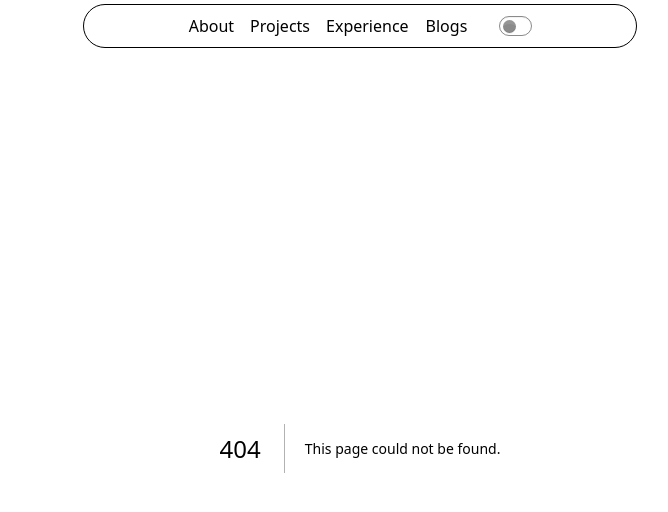
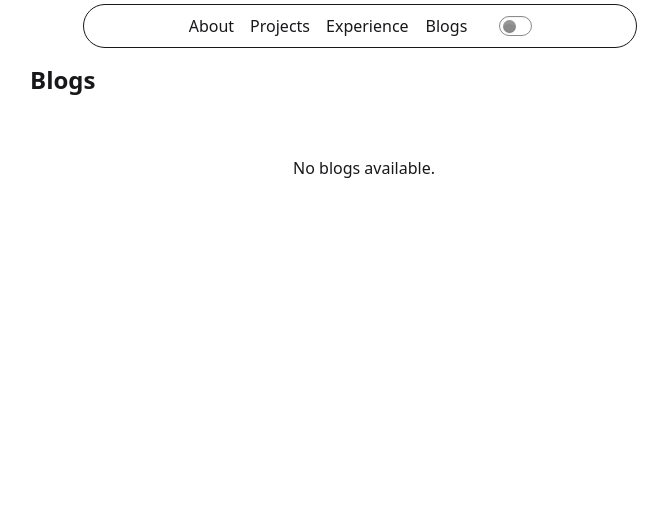
Before and after one commit to sachinbhujel/sachinbhujel.github.io, a Next.js app: page /blogs in a window 1280 px wide. Before the commit this address had no page. Shown: the top 512 px of the page, without its empty margins (280-948 px from the left). Built offline with nearby package versions, Linux system fonts and the light colour scheme; a web font is replaced by a local one.

Commit message:
Blogs Page Added

```diff
--- a/package.json
+++ b/package.json
@@ -14,7 +14,6 @@
     "react-dom": "19.1.0"
   },
   "devDependencies": {
-    "@netlify/plugin-nextjs": "^5.12.0",
     "@tailwindcss/postcss": "^4",
     "daisyui": "^5.0.50",
     "tailwindcss": "^4"
--- /dev/null
+++ b/src/app/blogs/layout.js
@@ -0,0 +1,6 @@
+export default function RootLayout({ children }) {
+    return ( <div className="prose md:w-[700px] w-[100%] max-w-none">
+                    {children}
+                </div>
+    );
+}
--- /dev/null
+++ b/src/app/blogs/page.js
@@ -0,0 +1,34 @@
+import React from "react";
+import { blogs } from "../../data/data";
+import Link from "next/link";
+
+function page() {
+    return (
+        <>
+            <div className="not-prose flex flex-col gap-4 p-4">
+                <h2 className="text-2xl font-semibold">Blogs</h2>
+                <div className="flex flex-col gap-5 p-1">
+                    {blogs.length > 0 ? (
+                        blogs.map((blog, index) => (
+                            <div
+                                key={index}
+                                className="flex items-center justify-between gap-5"
+                            >
+                                <Link href={blog.link}>
+                                    <h2 className="cursor-pointer hover:underline">
+                                        {blog.title}
+                                    </h2>
+                                </Link>
+                                <p className="text-sm">{blog.date}</p>
+                            </div>
+                        ))
+                    ) : (
+                        <p className="text-center mt-10">No blogs available.</p>
+                    )}
+                </div>
+            </div>
+        </>
+    );
+}
+
+export default page;
--- a/src/app/components/Navbar.jsx
+++ b/src/app/components/Navbar.jsx
@@ -20,7 +20,7 @@ export default function Navbar() {
                                     >
                                         <li>
                                             <a
-                                                href="#about"
+                                                href="/#about"
                                                 className="hover:underline"
                                             >
                                                 About
@@ -28,7 +28,7 @@ export default function Navbar() {
                                         </li>
                                         <li>
                                             <a
-                                                href="#projects"
+                                                href="/#projects"
                                                 className="hover:underline"
                                             >
                                                 Projects
@@ -36,7 +36,7 @@ export default function Navbar() {
                                         </li>
                                         <li>
                                             <a
-                                                href="#experience"
+                                                href="/#experience"
                                                 className="hover:underline"
                                             >
                                                 Experience
@@ -44,7 +44,7 @@ export default function Navbar() {
                                         </li>
                                     </ul>
 
-                            <Link href="#blogs" className="hover:underline">
+                            <Link href="/blogs" className="hover:underline">
                                 Blogs
                             </Link>
                         </div>
--- a/src/data/data.js
+++ b/src/data/data.js
@@ -79,3 +79,6 @@ export const experience = [
         date: "20/07/2025",
     },
 ];
+
+export const blogs = [
+]
```
Also changed, not shown: 2 other files (tests, documents, lock files or other folders).
